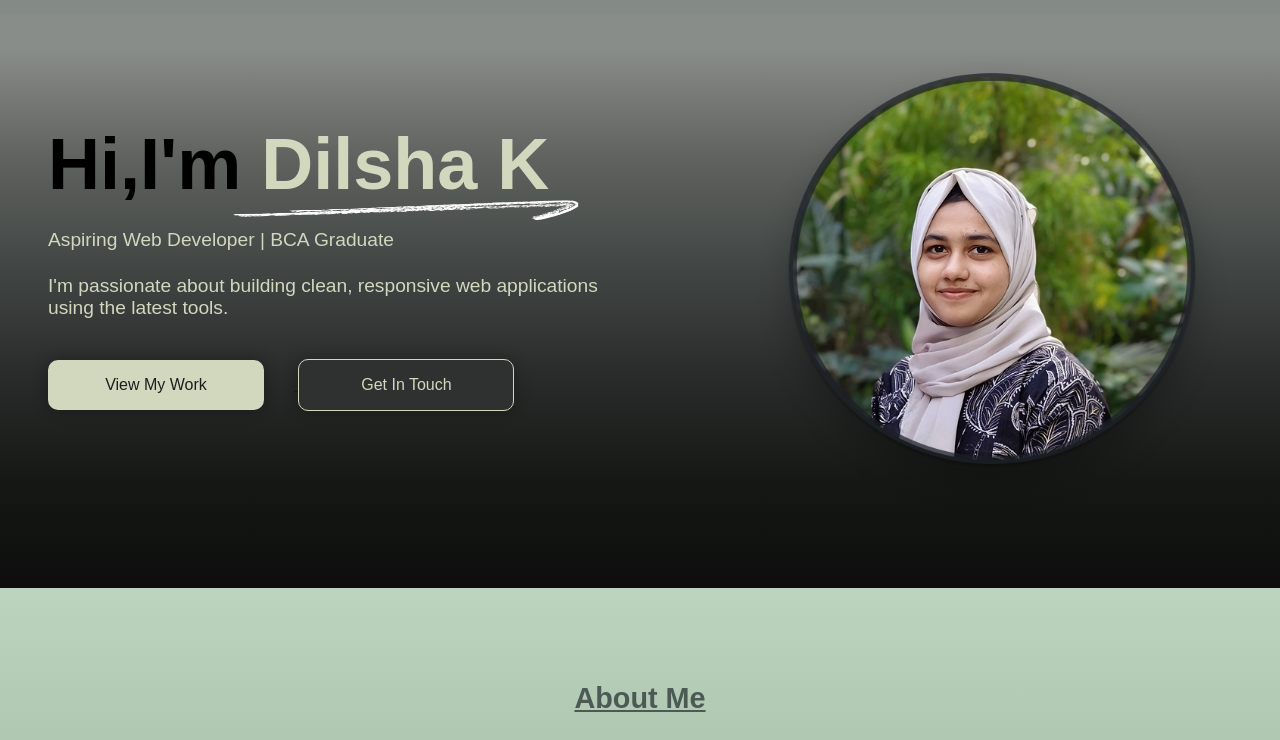
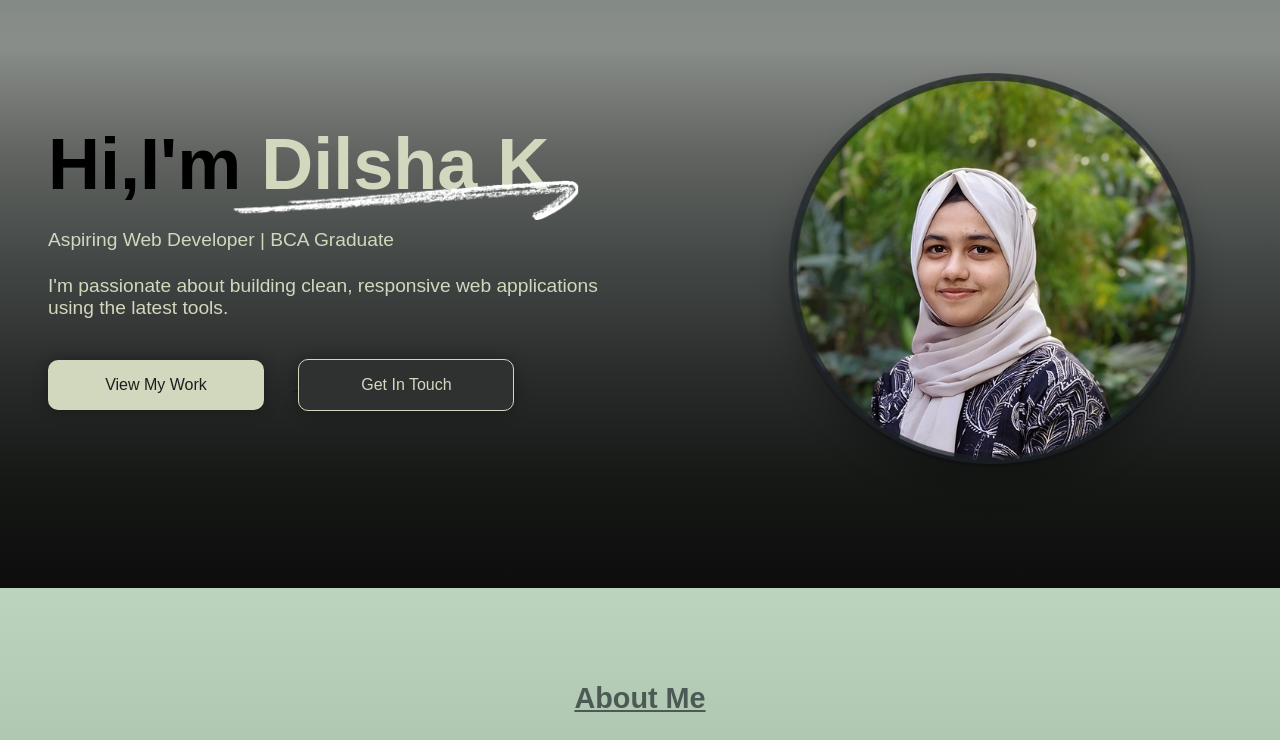
Before and after one commit to dilshapappay/DilshaPersonalPortfolio, a plain HTML site: page index.html in a window 1280 px wide. Shown: the part 60-800 px from the top of the page. Drawn offline with nearby package versions, Linux system fonts and the light colour scheme.

Commit message:
Update index.css

```diff
--- a/index.css
+++ b/index.css
@@ -101,7 +101,7 @@ nav ul li a:focus {
   left: 50%;
   transform: translateX(-50%);
   width: 120%; /* <<< Increase this for a longer line */
-  height: 20px; /* make sure it matches image height */
+  height: 40px; /* make sure it matches image height */
   background: url('./Photos/line-Vector.png') no-repeat center;
   background-size: 100% 100%;
   pointer-events: none;
```
